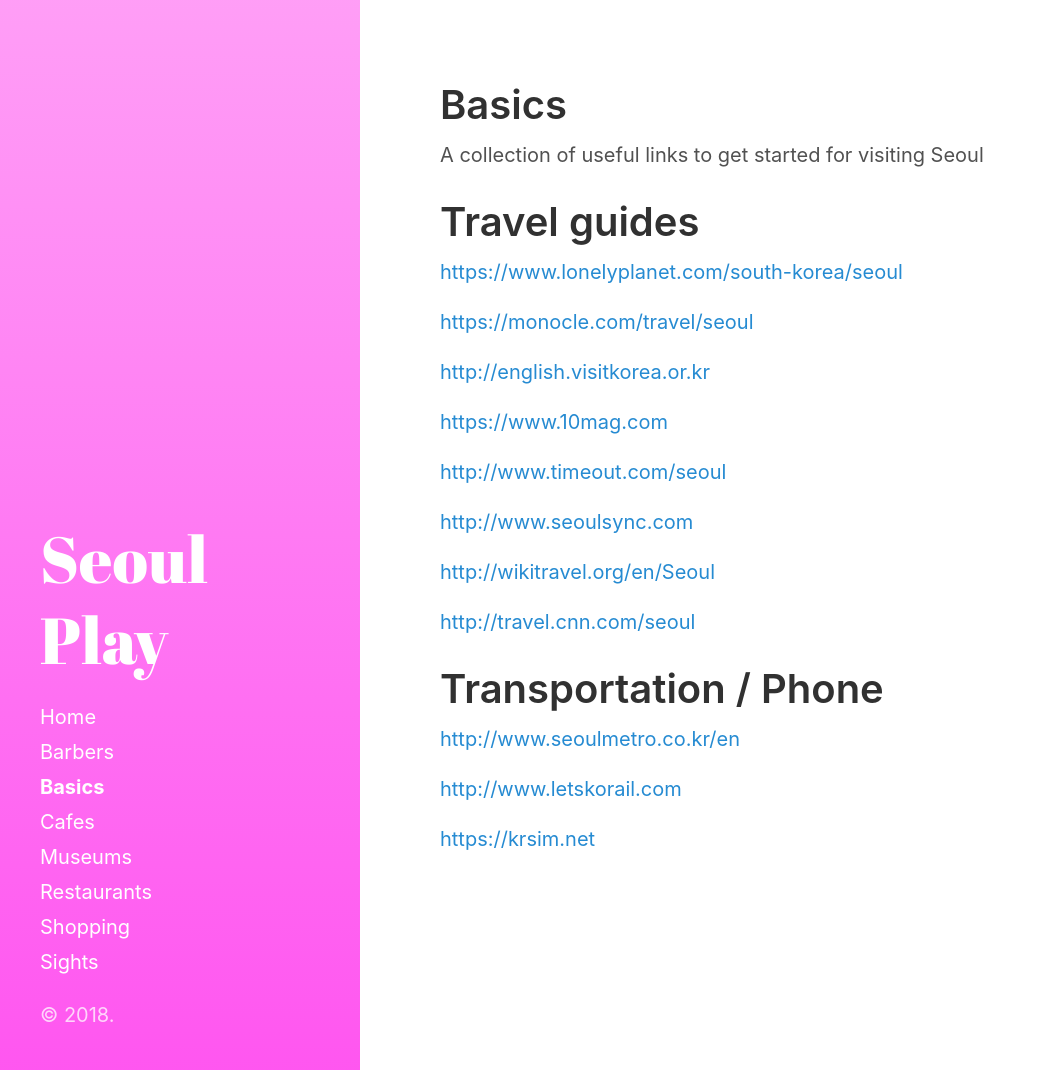
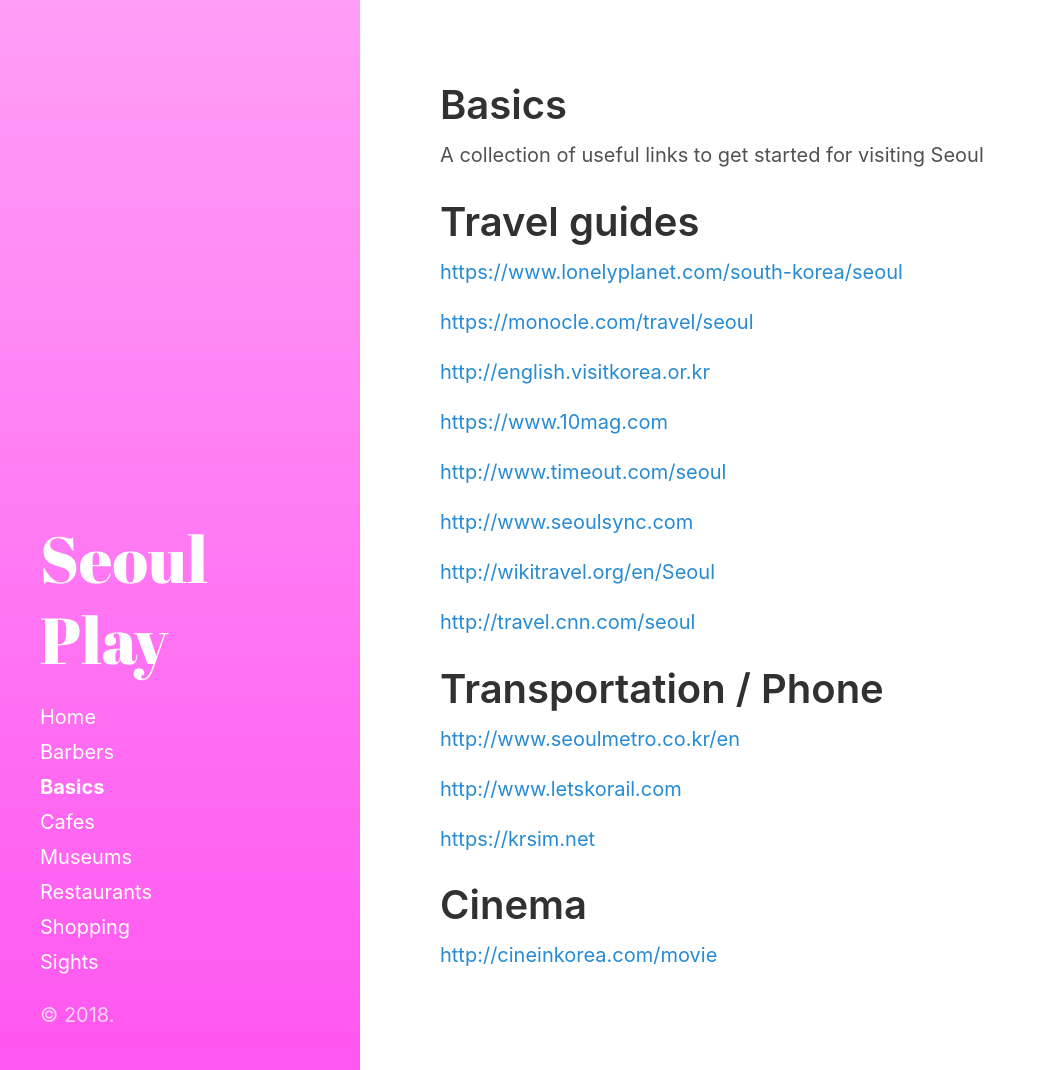
Before and after one commit to seoulplay/seoulplay.github.io, a Jekyll site: the page built from category/basics.md, in a window 1280 px wide. Shown: the whole page, without its empty margins (0-1046 px from the left). Built offline with Jekyll 4.4.1, drawn with Linux system fonts in a browser that asks for light colours.

Commit message:
Update basics.md

```diff
--- a/category/basics.md
+++ b/category/basics.md
@@ -31,3 +31,7 @@ A collection of useful links to get started for visiting Seoul
 <http://www.letskorail.com>
 
 <https://krsim.net>
+
+# Cinema
+
+<http://cineinkorea.com/movie>
```
